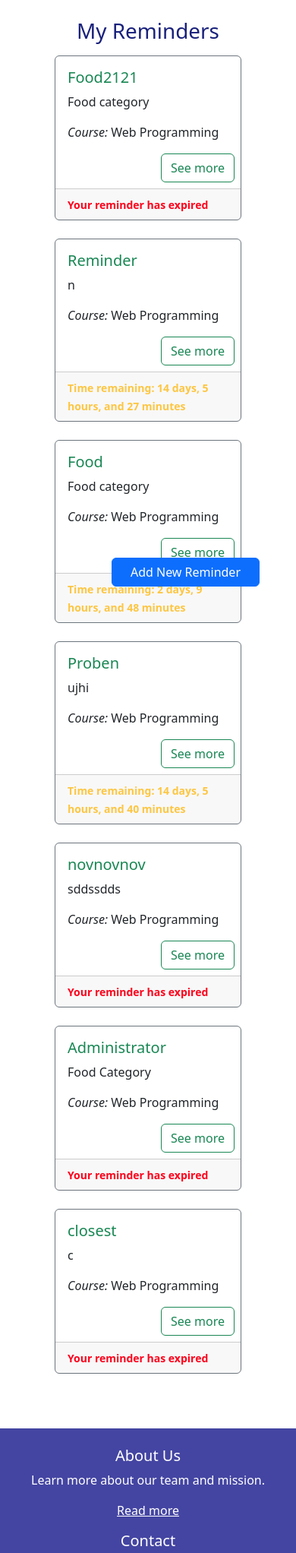
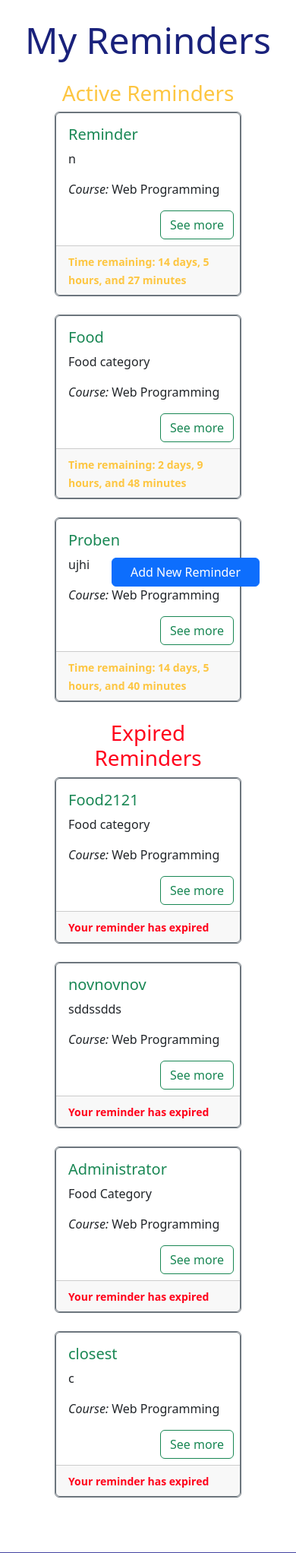
Before and after one commit to elena-atanasoska/studycompanion, a Django app: page /reminders/ in a window 390 px wide. Shown: the part 56-2100 px from the top of the page at 76% size. Run offline with Django 4.2, Linux system fonts and the light colour scheme; a user stored in the database is signed in; data comes from the database, SQL or seed files in the repository; both versions use the stored data as it was after the commit; some libraries are stand-ins or nearby versions.

Commit message:
Active & expired reminders, and home page design

```diff
--- a/app/views.py
+++ b/app/views.py
@@ -133,8 +133,11 @@ def delete_assignment(request, name):
 @login_required
 def reminders_all(request):
     user = request.user
-    reminders = Reminder.objects.filter(user=user)
-    return render(request, 'reminders.html', {'reminders': reminders})
+    current_datetime = timezone.now()
+    active_reminders = Reminder.objects.filter(user=user, deadline__gt=current_datetime)
+    expired_reminders = Reminder.objects.filter(user=user, deadline__lte=current_datetime)
+
+    return render(request, 'reminders.html', {'active_reminders': active_reminders, 'expired_reminders': expired_reminders})
 
 
 def add_reminder(request):
--- a/templates/reminders.html
+++ b/templates/reminders.html
@@ -2,7 +2,6 @@
 
 {% block content %}
     {% if user.is_authenticated %}
-
         <div>
 
         {% if reminders.count == 0 %}
@@ -12,8 +11,88 @@
             </div>
         {% else %}
         <div class="text-center my-3">
-            <h1 class="primary-text"> My Reminders </h1>
+            <h1 class="primary-text" style="font-size: xxx-large"> My Reminders </h1>
         </div>
+
+        <div class="mx-5 px-4 mt-4">
+            {% if messages %}
+                {% for message in messages %}
+                    <div class="alert alert-success mt-3">
+                        {{ message|safe }}
+                    </div>
+                {% endfor %}
+            {% endif %}
+            <div class="row">
+                <div class="col-md-6 mx-auto" style="max-width: 700px">
+                    <h1 class="primary-text text-center" style="color: #FDC642"> Active Reminders </h1>
+                    {% for reminder in active_reminders %}
+                        <div class="card border-secondary mb-4">
+                            <div class="card border-secondary">
+                            <div class="card-body">
+                                <h5 class="card-title text-success">{{ reminder.name }}</h5>
+                                <p class="card-text">{{ reminder.description }}</p>
+                                <p class="card-text"><i>Course:</i> {{ reminder.course }}</p>
+                            </div>
+                            <div class="text-right ml-auto">
+                                <a href="{% url 'reminder_details' name=reminder.id %}?source=reminders"
+                                   class="btn btn-outline-success mb-2 mr-2">See more</a>
+                            </div>
+                            <div class="card-footer">
+                                {% if reminder.time_remaining == "Reminder Expired" %}
+                                    <small class="card-text" style="color: #ff001b"><b>Your reminder has
+                                        expired</b></small>
+                                {% else %}
+                                    <small class="card-text" style="color: #FDC642"><b>Time
+                                        remaining: {{ reminder.time_remaining }}</b></small>
+                                {% endif %}
+                            </div>
+                        </div>
+                        </div>
+                    {% endfor %}
+                </div>
+                <div class="col-md-6 mx-auto" style="max-width: 700px">
+                    <h1 class="primary-text text-center" style="color: #ff001b"> Expired Reminders </h1>
+                    {% for reminder in expired_reminders %}
+                        <div class="card border-secondary mb-4">
+                            <div class="card border-secondary">
+                            <div class="card-body">
+                                <h5 class="card-title text-success">{{ reminder.name }}</h5>
+                                <p class="card-text">{{ reminder.description }}</p>
+                                <p class="card-text"><i>Course:</i> {{ reminder.course }}</p>
+                            </div>
+                            <div class="text-right ml-auto">
+                                <a href="{% url 'reminder_details' name=reminder.id %}?source=reminders"
+                                   class="btn btn-outline-success mb-2 mr-2">See more</a>
+                            </div>
+                            <div class="card-footer">
+                                {% if reminder.time_remaining == "Reminder Expired" %}
+                                    <small class="card-text" style="color: #ff001b"><b>Your reminder has
+                                        expired</b></small>
+                                {% else %}
+                                    <small class="card-text" style="color: #FDC642"><b>Time
+                                        remaining: {{ reminder.time_remaining }}</b></small>
+                                {% endif %}
+                            </div>
+                        </div>
+                        </div>
+                    {% endfor %}
+                </div>
+            </div>
+        </div>
+        {% endif %}
+        </div>
+
+        <div class="fixed-bottom text-right mx-5 mb-3">
+            <a href="{% url 'add_reminder' %}" class="btn btn-primary px-4">Add New Reminder</a>
+        </div>
+
+    {% else %}
+        {% include "unauthenticated_message.html" %}
+    {% endif %}
+{% endblock %}
+
+
+
         <!-- Updated code with card layout -->
         {#    <div class="mx-5 px-4">#}
         {#        <div class="row">#}
@@ -39,54 +118,3 @@
         {#            {% endfor %}#}
         {#        </div>#}
         {#    </div>#}
-
-        <div class="mx-5 px-4">
-            {% if messages %}
-                {% for message in messages %}
-                    <div class="alert alert-success mt-3">
-                        {{ message|safe }}
-                    </div>
-                {% endfor %}
-            {% endif %}
-            <div class="row">
-                {% for reminder in reminders %}
-                    <div class="col-md-4 mb-4">
-                        <div class="card border-secondary">
-                            <div class="card-body">
-                                <h5 class="card-title text-success">{{ reminder.name }}</h5>
-                                <p class="card-text">{{ reminder.description }}</p>
-                                <p class="card-text"><i>Course:</i> {{ reminder.course }}</p>
-                            </div>
-                            <div class="text-right ml-auto">
-                                <a href="{% url 'reminder_details' name=reminder.id %}?source=reminders"
-                                   class="btn btn-outline-success mb-2 mr-2">See more</a>
-                            </div>
-                            <div class="card-footer">
-                                {% if reminder.time_remaining == "Reminder Expired" %}
-                                    <small class="card-text" style="color: #ff001b"><b>Your reminder has
-                                        expired</b></small>
-                                {% else %}
-                                    <small class="card-text" style="color: #FDC642"><b>Time
-                                        remaining: {{ reminder.time_remaining }}</b></small>
-                                {% endif %}
-                            </div>
-                        </div>
-                    </div>
-                {% endfor %}
-            </div>
-        </div>
-
-        {% endif %}
-        </div>
-
-        <div class="fixed-bottom text-right mx-5 mb-3">
-            <a href="{% url 'add_reminder' %}" class="btn btn-primary px-4">Add New Reminder</a>
-        </div>
-
-
-
-    {% else %}
-        {% include "unauthenticated_message.html" %}
-    {% endif %}
-
-{% endblock %}
```
Also changed, not shown: templates/index.html (+10 -11 lines), db.sqlite3.
